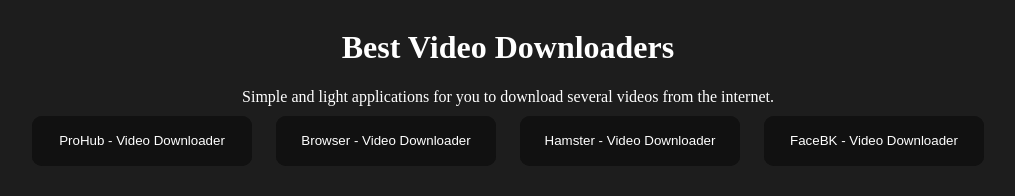
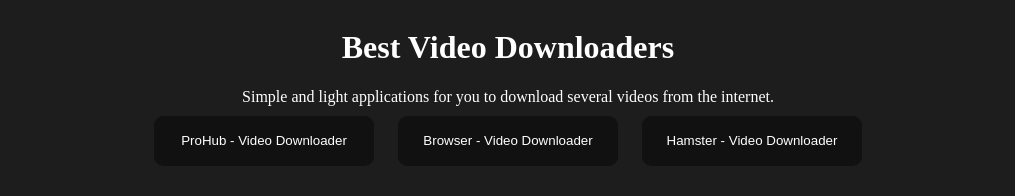
Before and after one commit to developer-bgw/developer-bgw.github.io, a plain HTML site: page index.html in a window 1280 px wide. Shown: the whole page, without its empty margins (132-1147 px from the left). Drawn offline with Linux system fonts and the light colour scheme.

Commit message:
Update index.html

```diff
--- a/index.html
+++ b/index.html
@@ -99,7 +99,6 @@
     <button class="glow-on-hover" onclick="window.location.href='https://play.google.com/store/apps/details?id=com.bgw.downph'">ProHub - Video Downloader</button>
     <button class="glow-on-hover" onclick="window.location.href='https://play.google.com/store/apps/details?id=com.bgw.downbrowser'">Browser - Video Downloader</button>
     <button class="glow-on-hover" onclick="window.location.href='https://play.google.com/store/apps/details?id=com.bgw.downxh'">Hamster - Video Downloader</button>
-    <button class="glow-on-hover" onclick="window.location.href='https://play.google.com/store/apps/details?id=com.bgw.downface'">FaceBK - Video Downloader</button>
 </div>
 </body>
 </html>
```
